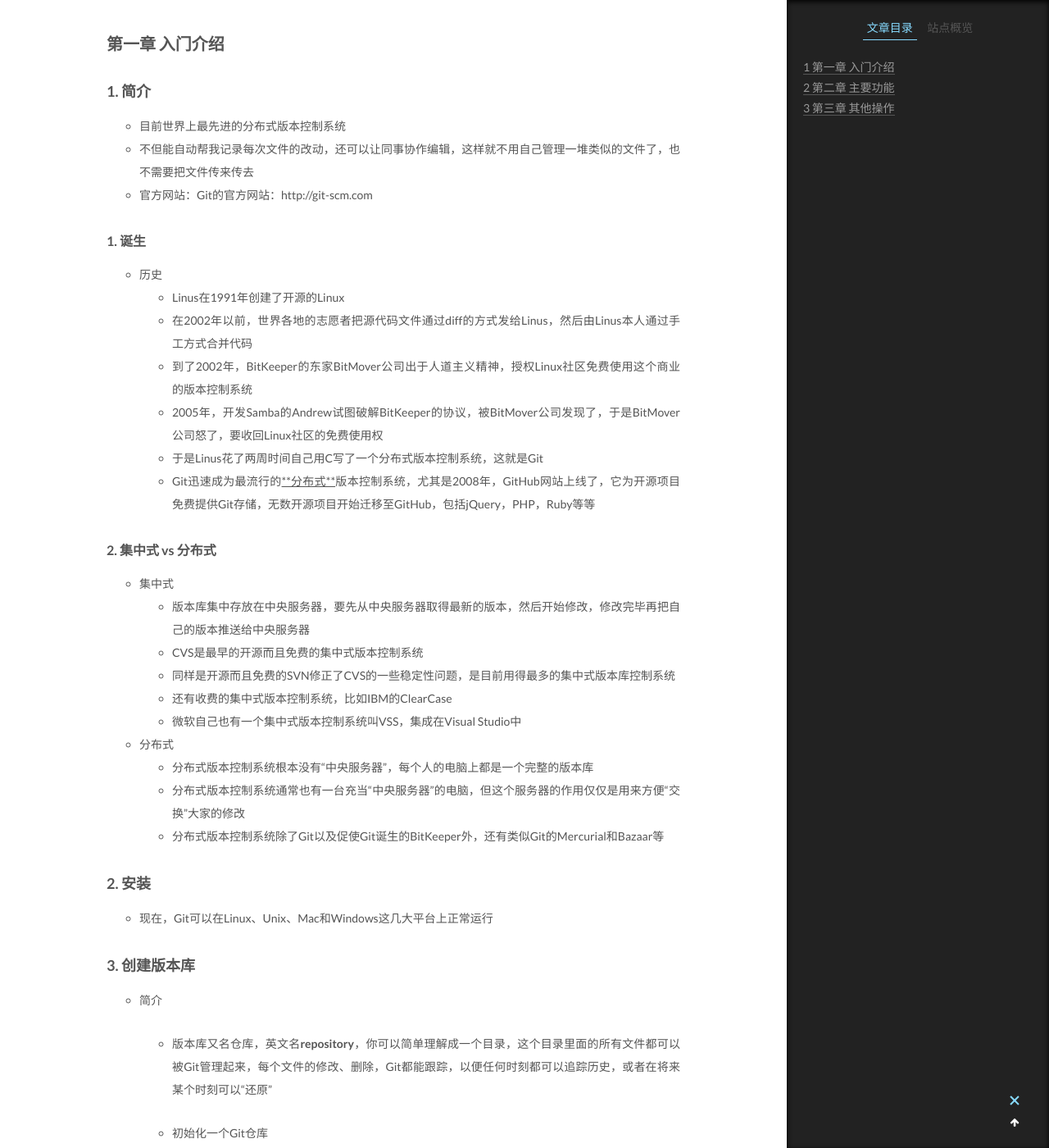
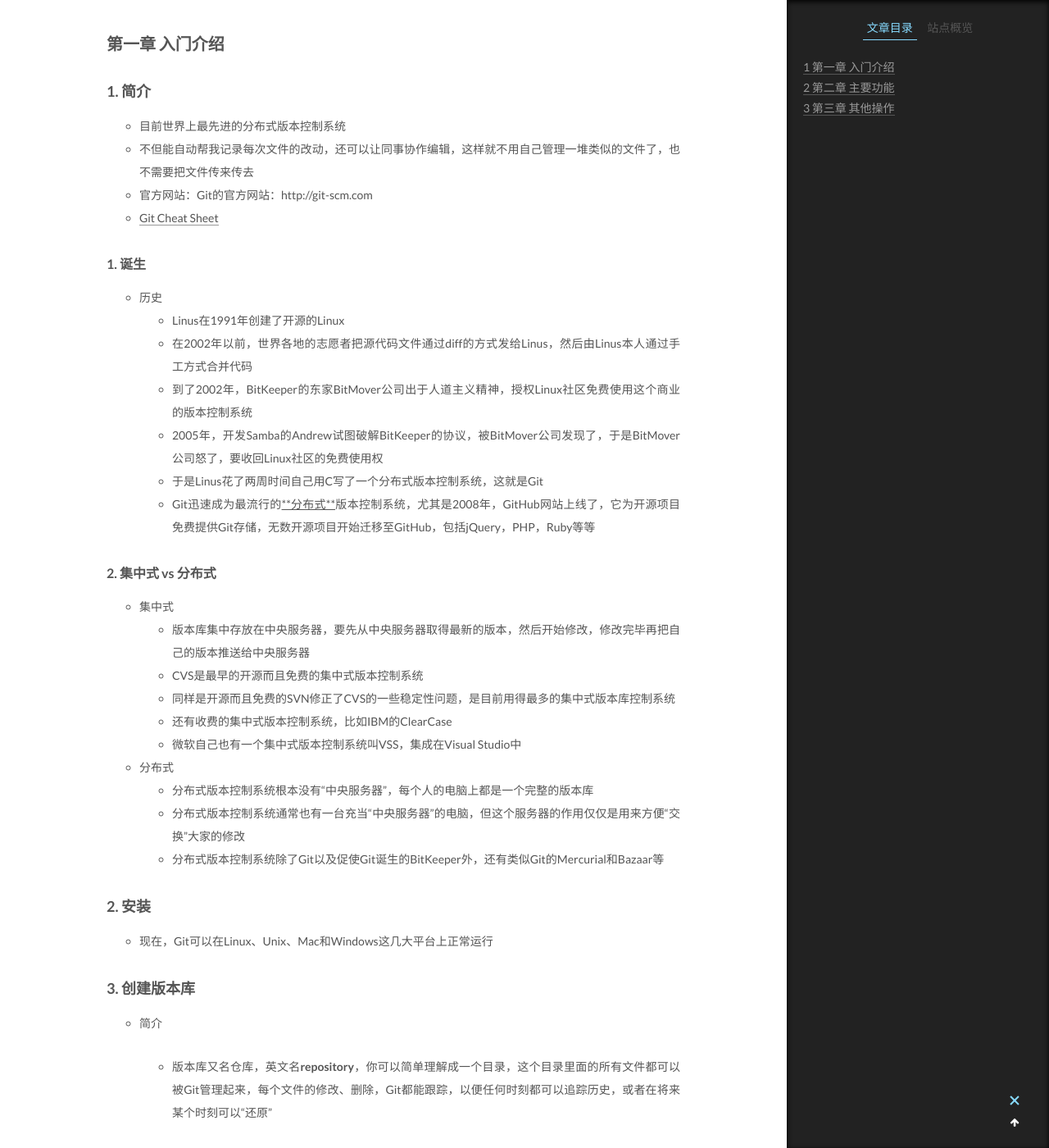
Before and after one commit to SamuelGYX/SamuelGYX.github.io, a Jekyll site: the page built from _posts/2020-06-29-【廖雪峰】Git教程.md, in a window 1280 px wide and 1400 px high, scrolled down 439 px. Shown: the whole window at 82% size. Built offline with Jekyll 4.4.1, drawn with Linux system fonts in a browser that asks for light colours.

Commit message:
update git tutorial

```diff
--- a/_posts/2020-06-29-【廖雪峰】Git教程.md
+++ b/_posts/2020-06-29-【廖雪峰】Git教程.md
@@ -12,6 +12,7 @@ categories: git
 - 目前世界上最先进的分布式版本控制系统
 - 不但能自动帮我记录每次文件的改动，还可以让同事协作编辑，这样就不用自己管理一堆类似的文件了，也不需要把文件传来传去
 - 官方网站：Git的官方网站：http://git-scm.com
+- [Git Cheat Sheet](https://gitee.com/liaoxuefeng/learn-java/raw/master/teach/git-cheatsheet.pdf)
 
 #### 1. 诞生
 
```
